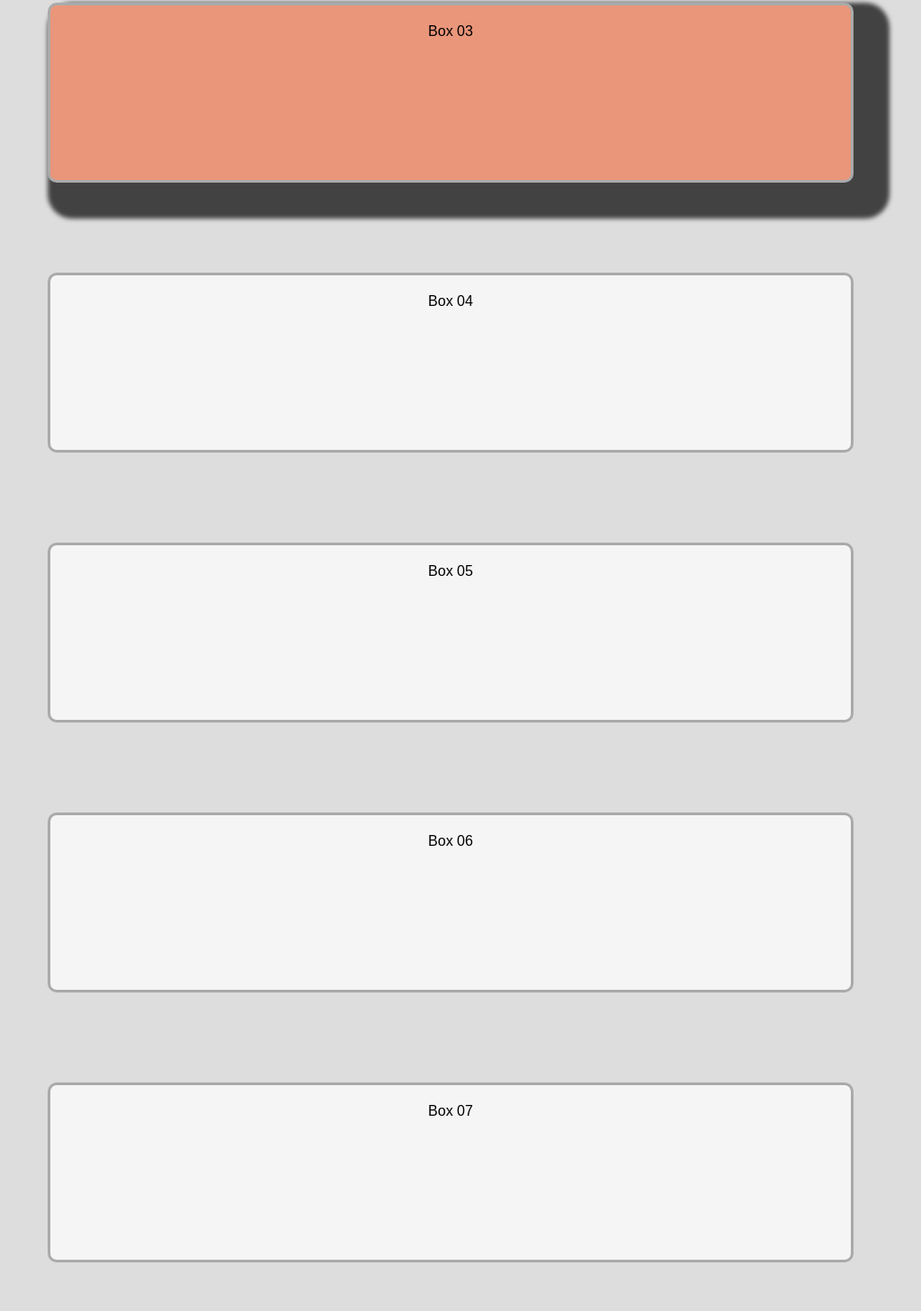
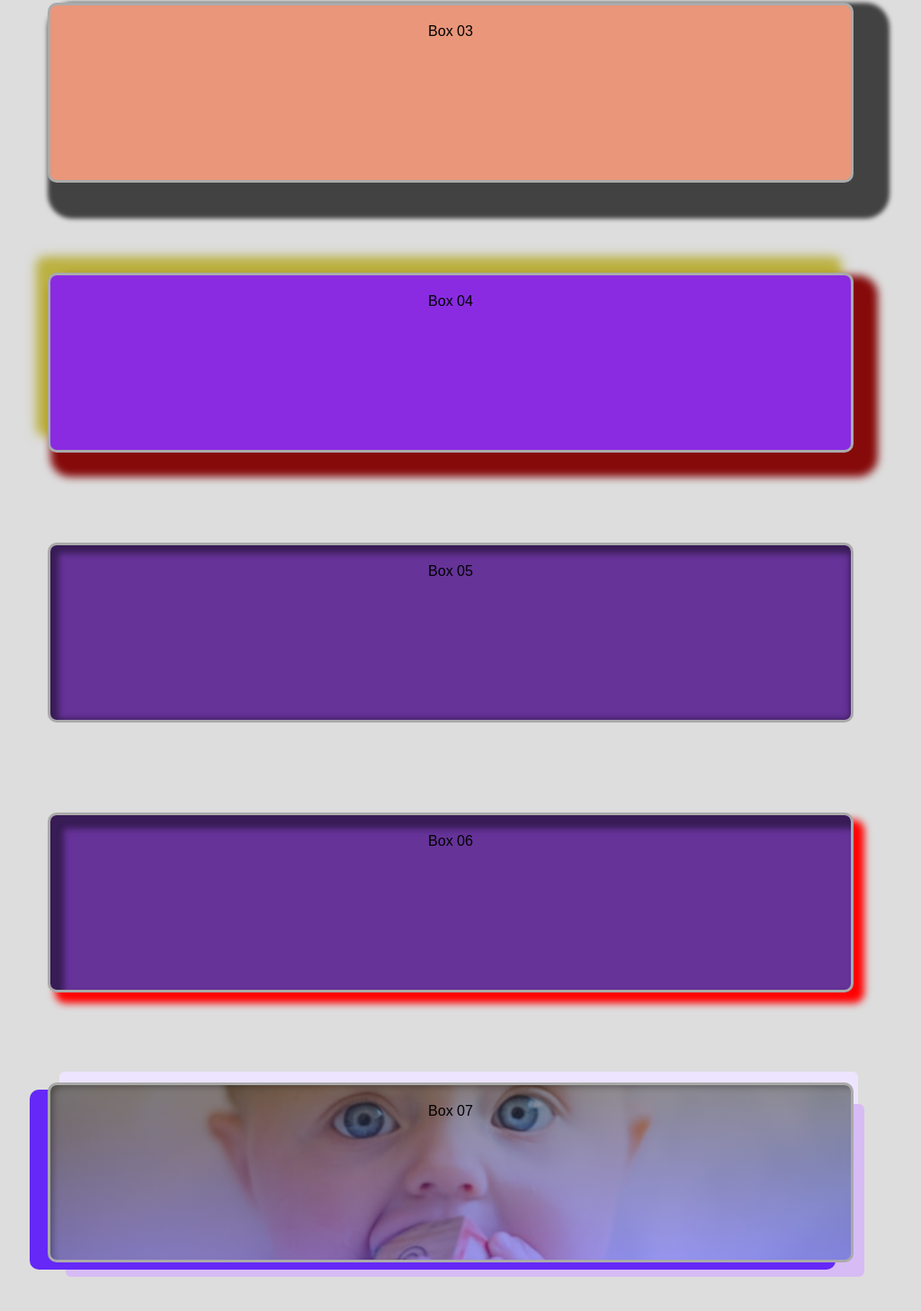
Before and after one commit to mlapeducacionit/pescar_desarrollo-web-avanzado-04, a website built with Vite: page 01.box-shadow-sombras/index.html in a window 1280 px wide. Shown: the part 736-2193 px from the top of the page at 90% size, without its empty margins (47-1071 px from the left). Built offline with nearby package versions, Linux system fonts and the light colour scheme.

Commit message:
terminando con box-shadow

```diff
--- a/01.box-shadow-sombras/src/style.css
+++ b/01.box-shadow-sombras/src/style.css
@@ -37,3 +37,34 @@ body {
     /* box-shadow: horizontal-x vertical-y difuminado expasión/reducción color; */
     box-shadow: 20px 20px 5px 20px rgba(0, 0, 0, .7);
 }
+
+.box--4 {
+    background-color: blueviolet;
+    box-shadow: -13px -18px 12px 0px rgba(174, 160, 7, 0.729),
+                15px 15px 10px 12px #860a0a;
+}
+
+.box--5 {
+    background-color: rebeccapurple;
+    box-shadow: inset 4px 4px 7px 5px rgb(56, 28, 85);
+}
+
+.box--6 {
+    background-color: rebeccapurple;
+    box-shadow: inset 10px 10px 7px 5px rgb(56, 28, 85),
+                10px 10px 8px 2px red;
+}
+
+.box--7 {
+    background-image:
+        linear-gradient(rgb(48, 48, 48, .5), rgb(70, 70, 238, .5)),
+        url('/imgs/baby.jpg');
+    background-repeat: no-repeat;
+    background-position: center;
+    background-size: cover;
+    box-shadow:  inset 5px 4px 7px -2px rgb(0 0 0 / 30%),
+                 -20px 8px 0 #6528f7,
+                 16px 20px 0 -4px #d7bbf5,
+                 9px -16px 0 -4px #ede4ff;
+
+}
```
Also changed, not shown: 01.box-shadow-sombras/public/imgs/baby.jpg (added), 01.box-shadow-sombras/public/imgs/chocolates.jpg (deleted), 01.box-shadow-sombras/public/imgs/fondo-abstracto-2.jpg (deleted), 01.box-shadow-sombras/public/imgs/fondo-abstracto-3.jpg (deleted), 01.box-shadow-sombras/public/imgs/fondo-ciudad.jpg (deleted), 01.box-shadow-sombras/public/imgs/fonto-abstracto.jpg (deleted), 01.box-shadow-sombras/public/imgs/gatito-chiquitin.jpg (deleted), 01.box-shadow-sombras/public/imgs/gatito-primer-plano.jpg (deleted).
